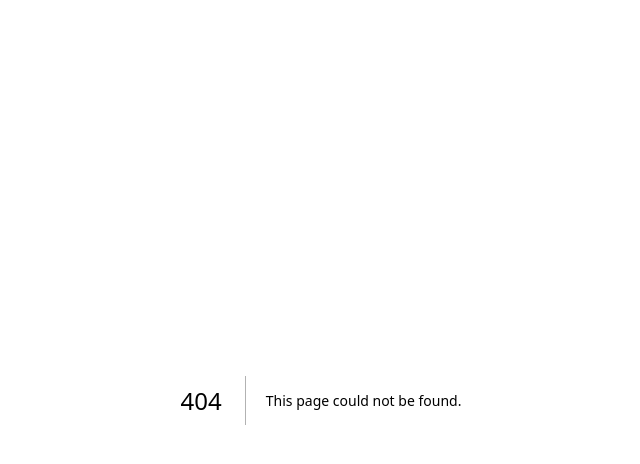
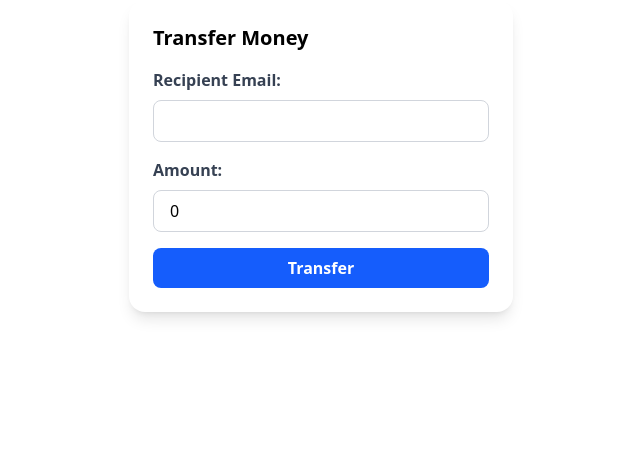
Before and after one commit to JoshiAarya/SecurePay, a Next.js app in the folder securepay/apps/user-app/: page /transactions/transfer in a window 1280 px wide. Before the commit this address had no page. Shown: the top 464 px of the page, without its empty margins (319-959 px from the left). Built offline with nearby package versions, Linux system fonts and the light colour scheme; no server answers.

Commit message:
Transfer money

```diff
--- /dev/null
+++ b/securepay/apps/user-app/app/api/transfer/route.ts
@@ -0,0 +1,61 @@
+import { NextResponse } from "next/server";
+import { PrismaClient } from "@repo/db/client";
+
+const prisma = new PrismaClient();
+
+export async function POST(req: Request) {
+    try {
+        const {fromEmail, toEmail, amount} = await req.json();
+        const sender = await prisma.user.findUnique({
+            where: { email: fromEmail },
+            include: { balance: true },
+        });
+        const receiver = await prisma.user.findUnique({
+            where: { email: toEmail },
+            include: { balance: true },
+        });
+
+        if(!sender){
+            return NextResponse.json({ message: "Please Login" });
+        }
+        if (!receiver) {
+            return NextResponse.json({ message: "User not found" });
+        }
+        if (!sender.balance || sender.balance.amount < amount) {
+            return NextResponse.json({ message: "Insufficient balance" }, { status: 400 });
+        }
+
+        await prisma.$transaction([
+            prisma.balance.update({
+                where: { userId: sender.id },
+                data: { amount: { decrement: amount } },
+            }),
+            prisma.transaction.create({
+                data: {
+                    userId: sender.id,
+                    type: "debit",
+                    amount,
+                    status: "success",
+                },
+            }),
+            prisma.balance.update({
+                where: { userId: receiver.id },
+                data: { amount: { increment: amount } },
+            }),
+            prisma.transaction.create({
+                data: {
+                    userId: receiver.id,
+                    type: "credit",
+                    amount,
+                    status: "success",
+                },
+            }),
+        ]);
+
+
+        return NextResponse.json({ message: "Amount transferred successfully", sender, receiver, amount }, { status: 201 });
+    } catch (error) {
+        console.error("Deposit error:", error);
+        return NextResponse.json({ message: "Failed to deposit" }, { status: 500 });
+    }
+}
--- /dev/null
+++ b/securepay/apps/user-app/app/transactions/transfer/page.tsx
@@ -0,0 +1,86 @@
+"use client";
+
+import { useState } from "react";
+import { useSession } from "next-auth/react";
+
+const Transfer = () => {
+    const [toEmail, setToEmail] = useState("");
+    const [amount, setAmount] = useState(0);
+    const [error, setError] = useState("");
+    const [success, setSuccess] = useState("");
+    const { data: session } = useSession();
+    const fromEmail = session?.user?.email;
+
+    const handleSubmit = async (e: React.FormEvent) => {
+        e.preventDefault();
+        setError("");
+        setSuccess("");
+
+        if (!fromEmail) {
+            setError("Please log in to make a transfer.");
+            return;
+        }
+
+        try {
+            const response = await fetch("/api/transfer", {
+                method: "POST",
+                headers: { "Content-Type": "application/json" },
+                body: JSON.stringify({ fromEmail, toEmail, amount }),
+            });
+
+            const data = await response.json();
+
+            if (response.ok) {
+                setSuccess("Transfer successful!");
+                setToEmail("");
+                setAmount(0);
+            } else {
+                setError(data.message || "Transfer failed.");
+            }
+        } catch (error) {
+            setError("An error occurred. Please try again.");
+        }
+    };
+
+    return (
+        <form onSubmit={handleSubmit} className="max-w-sm mx-auto p-6 bg-white shadow-lg rounded-2xl">
+            <h2 className="text-xl font-semibold mb-4">Transfer Money</h2>
+
+            {error && <p className="text-red-600 text-sm mb-4">{error}</p>}
+            {success && <p className="text-green-600 text-sm mb-4">{success}</p>}
+
+            <div className="mb-4">
+                <label htmlFor="toEmail" className="block text-gray-700 font-semibold mb-2">Recipient Email:</label>
+                <input
+                    type="email"
+                    id="toEmail"
+                    value={toEmail}
+                    onChange={(e) => setToEmail(e.target.value)}
+                    required
+                    className="w-full px-4 py-2 border border-gray-300 rounded-lg focus:outline-none focus:ring-2 focus:ring-blue-500"
+                />
+            </div>
+
+            <div className="mb-4">
+                <label htmlFor="amount" className="block text-gray-700 font-semibold mb-2">Amount:</label>
+                <input
+                    type="number"
+                    id="amount"
+                    value={amount}
+                    onChange={(e) => setAmount(Number(e.target.value))}
+                    required
+                    className="w-full px-4 py-2 border border-gray-300 rounded-lg focus:outline-none focus:ring-2 focus:ring-blue-500"
+                />
+            </div>
+
+            <button
+                type="submit"
+                className="w-full bg-blue-600 text-white font-semibold py-2 rounded-lg hover:bg-blue-700 transition duration-300"
+            >
+                Transfer
+            </button>
+        </form>
+    );
+};
+
+export default Transfer;
```
